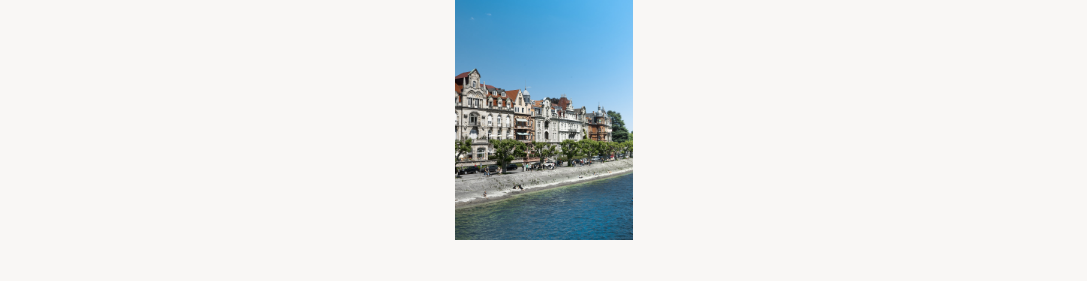
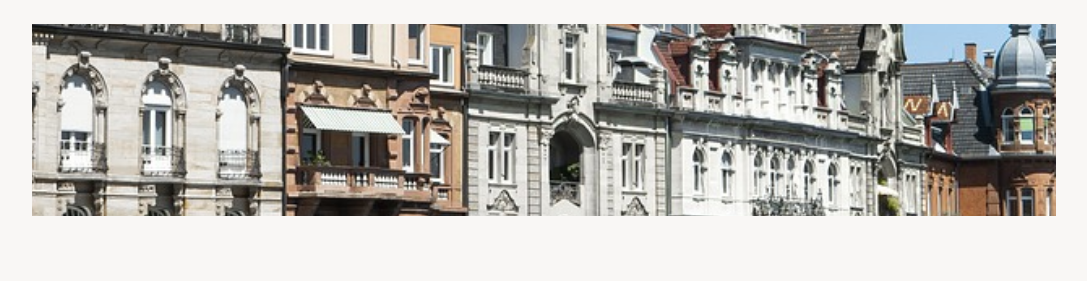
Before and after one commit to jollie-hochzeit/info, a plain HTML site: page hotels.html in a window 1280 px wide. Shown: the top 281 px of the page, without its empty margins (96-1183 px from the left). Drawn offline with nearby package versions, Linux system fonts and the light colour scheme.

Commit message:
next zoom option

```diff
--- a/hotels.html
+++ b/hotels.html
@@ -16,9 +16,10 @@
             width: 100%;
             height: 30vh;
             background-image: url('hotels.jpg');
-            background-size: contain;
+            background-size: 150% auto;
             background-position: center;
-            background-repeat: no-repeat;
+            transform: scale(0.8);
+            transform-origin: center;
             background-color: #f9f7f5;
         }
         .content {
```
